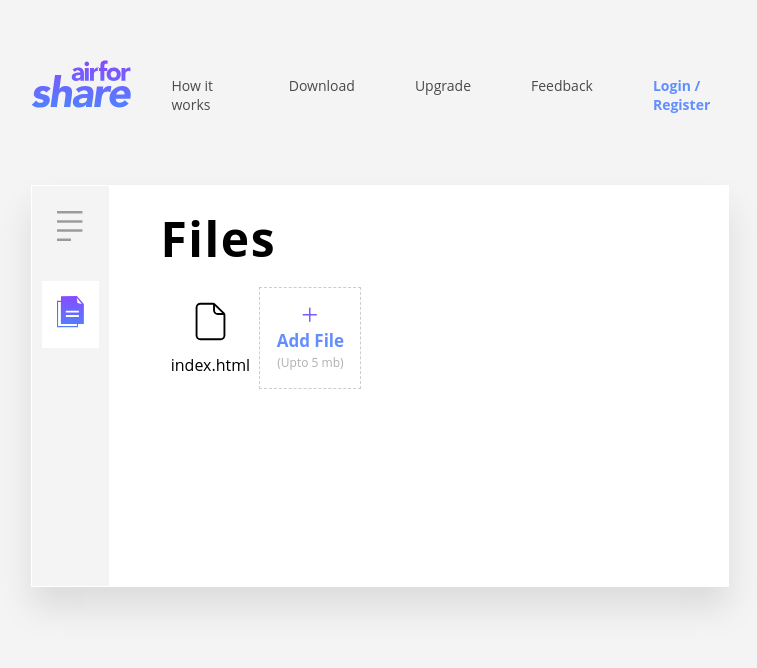
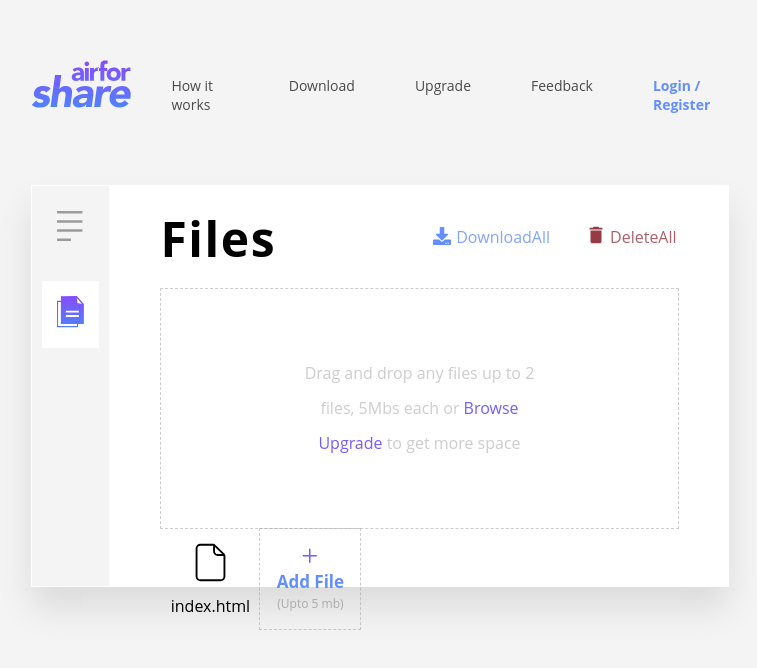
Before and after one commit to MuhammadAhmedLakhani/React-Project2, a React (Vite) app: page / in a window 1280 px wide. Both pictures are taken after a click on the element 332 px from the left and 316 px from the top of the page. Shown: the top 668 px of the page, without its empty margins (261-1018 px from the left). Built offline with nearby package versions, Linux system fonts and the light colour scheme.

Commit message:
Airforshare:Added buttons and move onDrop to index.js for getting selecting file there

```diff
--- a/src/components/Drop.jsx
+++ b/src/components/Drop.jsx
@@ -2,13 +2,8 @@ import React, { useCallback } from 'react'
 import { useDropzone } from 'react-dropzone'
 import "./stylec.scss"
 
-function Dropzone({textElement}) {
-    const onDrop = acceptedFiles => {
+function Dropzone({textElement, onDrop}) {
 
-        // Do something with the files
-        console.log("Aceepted Files", acceptedFiles)
-
-    }
     const { getRootProps, getInputProps, isDragActive } = useDropzone({ onDrop })
 
     return (
--- a/src/components/stylec.scss
+++ b/src/components/stylec.scss
@@ -67,7 +67,6 @@ $color-primary: #638eff;
     width: 100%;
     height: 100%;
     border: 1.5px dashed rgba(155, 155, 155, 0.5);
-
     display: flex;
     justify-content: center;
     align-items: center;
--- a/src/pages/Home/CSS/style.scss
+++ b/src/pages/Home/CSS/style.scss
@@ -123,6 +123,53 @@ body {
 
     .file-section {
         height:60%;
+
+        .fileHeader{
+            display: flex;
+            justify-content: space-between;
+            align-items: center;
+        }
+        .files-btn{
+            display: flex;
+            justify-content: center;
+            align-items: center;
+            gap: 35px;
+
+            div{
+                display: flex;
+                align-items: center;
+                cursor: pointer;
+
+                &:active{
+                    opacity: 0.5;
+                }
+
+                &:hover{
+                    text-decoration: underline;
+                }
+
+            }
+            .download-btn{
+                color: rgba(99, 142, 255,0.8);
+                svg {
+                    color: $color-primary;
+                    margin-right: 5px;
+                    margin-bottom: 2px;
+                    font-size: 18px;
+                }
+            }
+            .delete-btn{
+                    color:rgba(150, 58, 69,0.8);
+
+                svg {
+                    color:#963a45;
+                    margin-right: 3px;
+                    margin-bottom: 4px;
+                    font-size: 22px;
+
+                }
+            }
+        }
     }
 
 
--- a/src/pages/Home/index.jsx
+++ b/src/pages/Home/index.jsx
@@ -10,7 +10,11 @@ import FILEGREY from '../../assets/file-grey.svg';
 import { useState } from "react";
 import Themebutton from "../../components/Button.jsx";
 import Dropzone from "../../components/Drop.jsx"
-import FileList from  "../../components/FileList.jsx"
+import FileList from "../../components/FileList.jsx"
+import { FaDownload } from "react-icons/fa";
+import { MdDelete } from "react-icons/md";
+
+
 
 function HomePage() {
 
@@ -18,7 +22,12 @@ function HomePage() {
     let [type, settype] = useState("text");
     let [textValue, setTextValue] = useState("");
 
+ const onDrop = acceptedFiles => {
 
+        // Do something with the files
+        console.log("Aceepted Files", acceptedFiles)
+
+    }
 
     return (
 
@@ -64,26 +73,46 @@ function HomePage() {
                         <div className="text-section">
                             <h1>Text</h1>
                             <div className="resizeSection">
-                            <TextArea value = {textValue} onChange = {(e)=> setTextValue(e.target.value)}  />
+                                <TextArea value={textValue} onChange={(e) => setTextValue(e.target.value)} />
                             </div>
                             <div className="theme-btn-section">
                                 <span>Clear</span>
-                                <Themebutton disabled = {!textValue}  title={"Save"}/>
+                                <Themebutton disabled={!textValue} title={"Save"} />
                             </div>
                         </div>
 
 
                         :
                         <div className="file-section">
-                            <h1>Files</h1>
+                            <div className="fileHeader">
+
+                                    <h1>Files</h1>
+
+                                <div className="files-btn">
+                                    <div className="download-btn">
+                                        <FaDownload />
+                                        DownloadAll
+                                    </div>
+                                    <div className="delete-btn">
+                                        <MdDelete />
+                                        DeleteAll
+                                    </div>
+                                </div>
+
+                            </div>
 
 
-                            {/* <Dropzone textElement ={
+                            <Dropzone
 
-                                <> Drag and drop any files up to 2 files, 5Mbs each or  <span> Browse Upgrade </span> to get more space
+                            onDrop={onDrop}
+
+                            textElement ={
+                                <>
+
+                                 Drag and drop any files up to 2 files, 5Mbs each or  <span> Browse Upgrade </span> to get more space
                                 </>
 
-                            } /> */}
+                            } />
 
                             <FileList />
 
```
